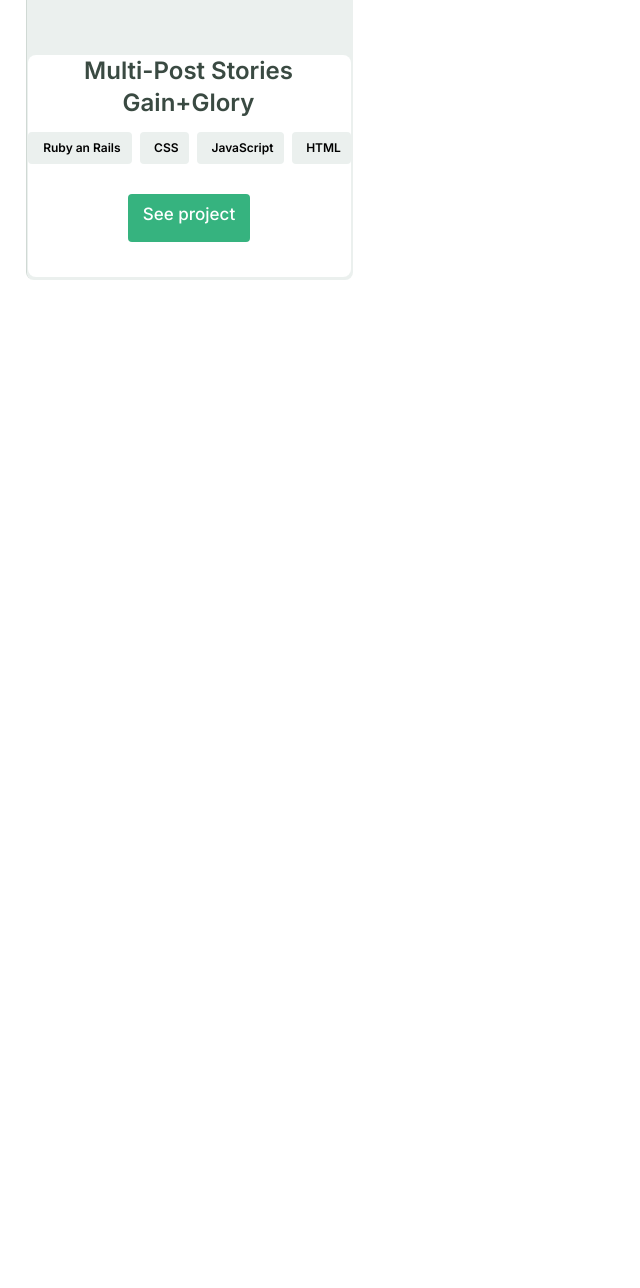
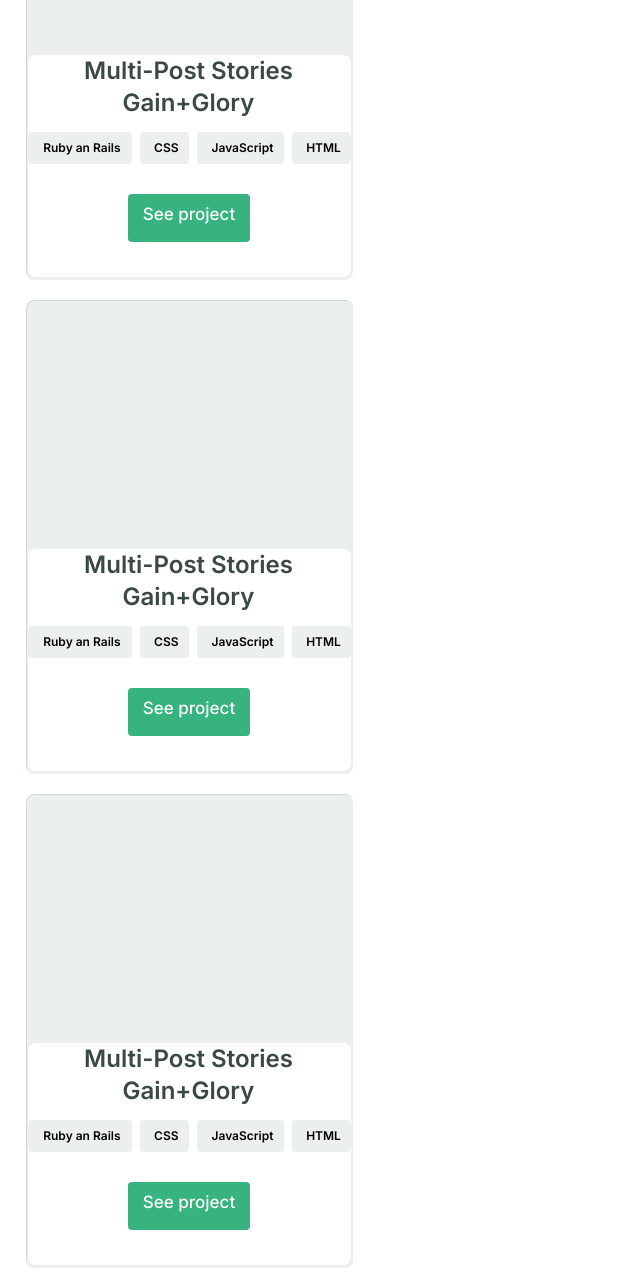
Before and after one commit to MoliBravo/Portfolio_setup_and_mobile_first, a website: page index.html in a window 1280 px wide. Shown: the part 2467-3755 px from the top of the page, without its empty margins (0-640 px from the left). Before the commit the page ends 2767 px from the top, so only its background shows below. Drawn offline with Linux system fonts and the light colour scheme.

Commit message:
Work Section PAGE 6

```diff
--- a/index.html
+++ b/index.html
@@ -108,6 +108,37 @@
             </div>
         </nav>
     </section>
+
+    <section class="second-page"> <!--Work Section PAGE 5-->
+        <nav class="multi-post">
+            <div class="butons">
+                <h2 class="stories">Multi-Post Stories <br> Gain+Glory</h2>
+                <ul class="lenguages">
+                    <li class="ruby">Ruby an Rails</li>
+                    <li class="css">CSS</li>
+                    <li class="javaScript">JavaScript</li>
+                    <li class="html">HTML</li>
+                </ul>
+                <h3 class="see-project">See project</h3>
+            </div>
+        </nav>
+    </section>
+
+    <section class="second-page"> <!--Work Section PAGE 6-->
+        <nav class="multi-post">
+            <div class="butons">
+                <h2 class="stories">Multi-Post Stories <br> Gain+Glory</h2>
+                <ul class="lenguages">
+                    <li class="ruby">Ruby an Rails</li>
+                    <li class="css">CSS</li>
+                    <li class="javaScript">JavaScript</li>
+                    <li class="html">HTML</li>
+                </ul>
+                <h3 class="see-project">See project</h3>
+            </div>
+        </nav>
+    </section>
+
 </body>
 
 </html>
```
